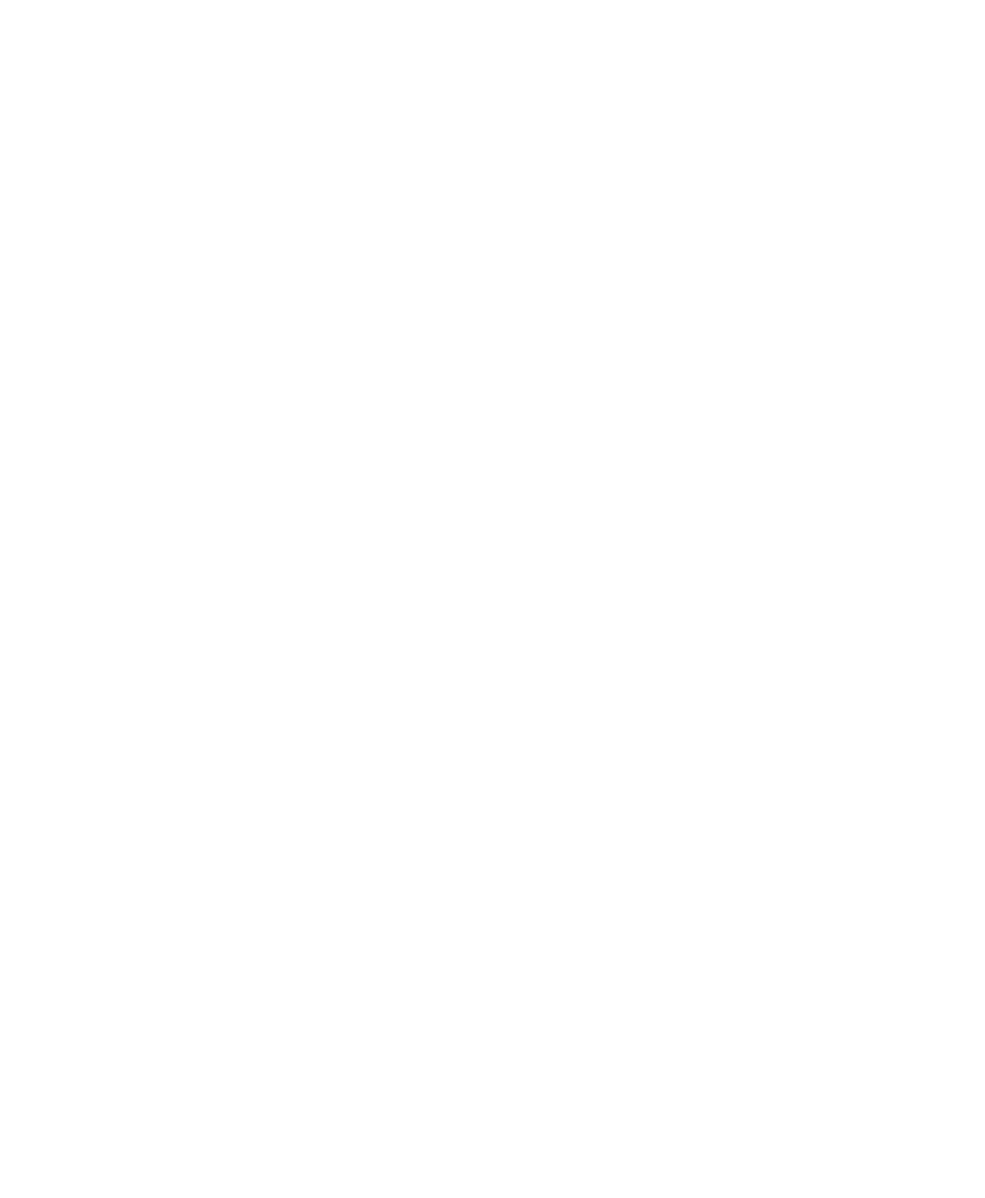
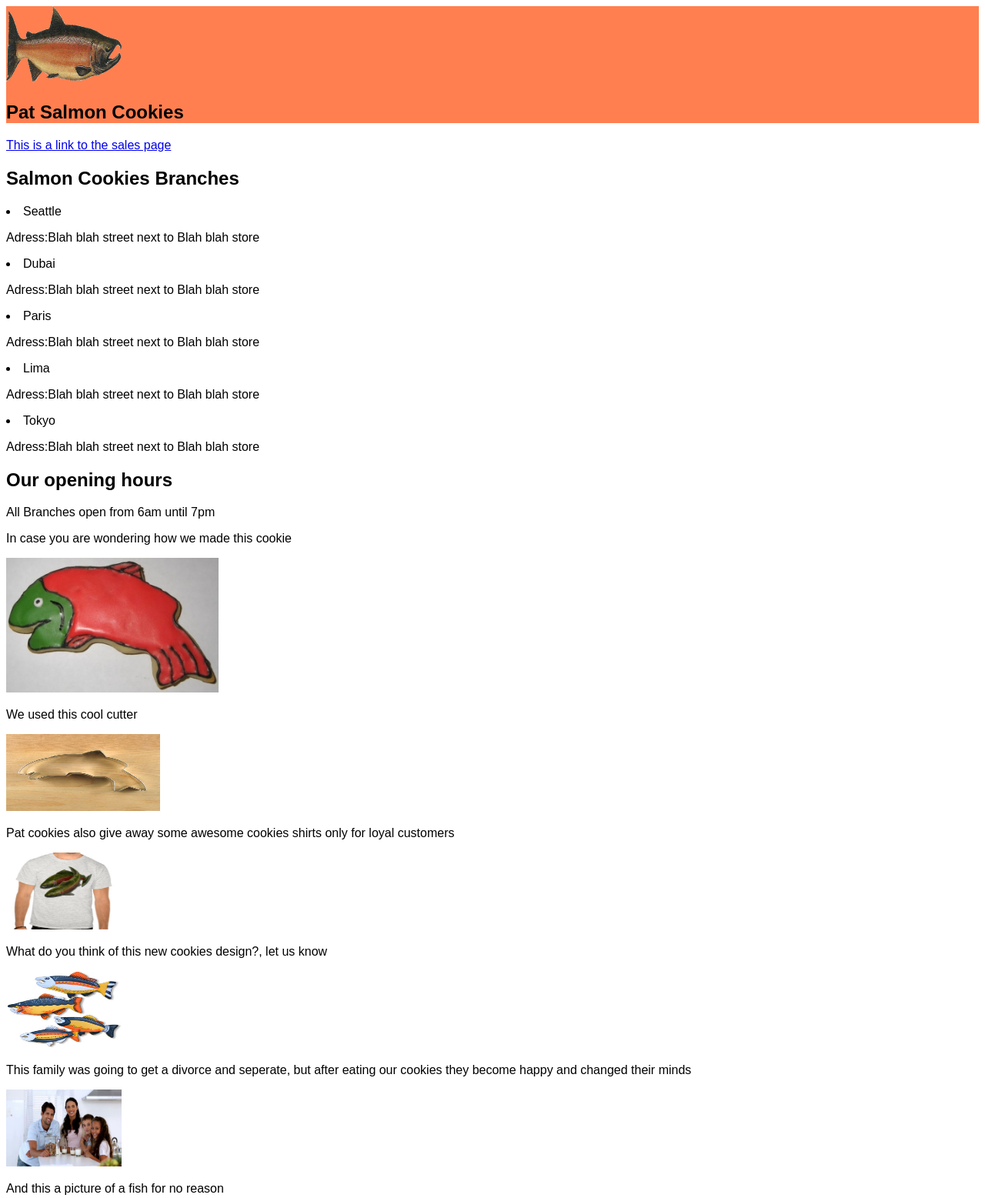
Before and after one commit to Raghad-Abdelghani/cookie-stand, a plain HTML site: page index.html in a window 1280 px wide. Shown: the top 1557 px of the page at 77% size. Before the commit the page ends 800 px from the top, so only its background shows below. Drawn offline with Linux system fonts and the light colour scheme.

Commit message:
finished

```diff
--- a/index.html
+++ b/index.html
@@ -9,13 +9,59 @@
     <link rel="stylesheet" href="style.css">
 </head>
 <body>
-<header></header>
+<header>
+    <section>
+        <img src="img/salmon.png" alt="salomon" height="100px" width="150px">
+
+        <h1>
+            Pat Salmon Cookies
+        </h1>
+    </section>
+</header>
 <main>
+    <a href="sales.html">This is a link to the sales page</a>
+    <h2>Salmon Cookies Branches</h2>
+<un>
+    <li>Seattle</li>
+    <p>Adress:Blah blah street next to Blah blah store</p>
+    <li>Dubai</li>
+    <p>Adress:Blah blah street next to Blah blah store</p>
+    <li>Paris</li>
+    <p>Adress:Blah blah street next to Blah blah store</p>
+    <li>Lima</li>
+    <p>Adress:Blah blah street next to Blah blah store</p>
+    <li>Tokyo</li>
+    <p>Adress:Blah blah street next to Blah blah store</p>
 
-    <section >
+    <h2>Our opening hours</h2>
+    <p>All Branches open from 6am until 7pm</p>
+</un>
 
-    </section>
+<p> In case you are wondering how we made this cookie</p>
+<img src="img/frosted-cookie.jpg" alt="">
+
+<p>We used this cool cutter</p>
+<img src="img/cutter.jpeg" alt="cookie cutter" height="100px" width="200px">
+
+<p>
+    Pat cookies also give away some awesome cookies shirts only for loyal customers
+</p>
+
+<img src="img/shirt.jpg" alt="shirt" height="100px" width="150px">
+
+<p>What do you think of this new cookies design?, let us know</p>
+
+<img src="img/fish.jpg" alt="fish" height="100px" width="150px">
+
+<p>This family was going to get a divorce and seperate, but after eating our cookies they become happy and changed their minds</p>
+
+<img src="img/family.jpg" alt="" height="100px" width="150px">
+
+<p>And this a picture of a fish for no reason</p>
+<img src="img/chinook.jpg" alt="fish">
 </main>
-<footer></footer>
+<footer>
+
+</footer>
 </body>
 </html>
--- a/style.css
+++ b/style.css
@@ -6,3 +6,7 @@ table,th,td {
   border: solid black 1px;
   border-collapse: collapse;
 }
+
+section{
+  background-color: coral;
+}
```
Also changed, not shown: sales.html (+1 -0 lines), img/chinook.jpg (added), img/cutter.jpeg (added), img/family.jpg (added), img/fish.jpg (added), img/frosted-cookie.jpg (added), img/salmon.png (added), img/shirt.jpg (added).
